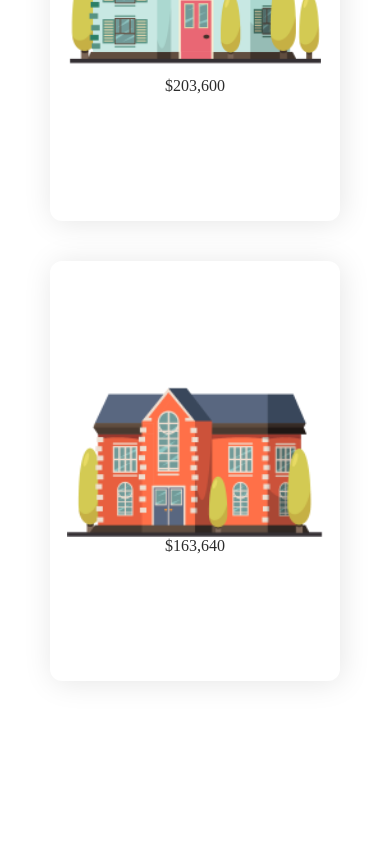
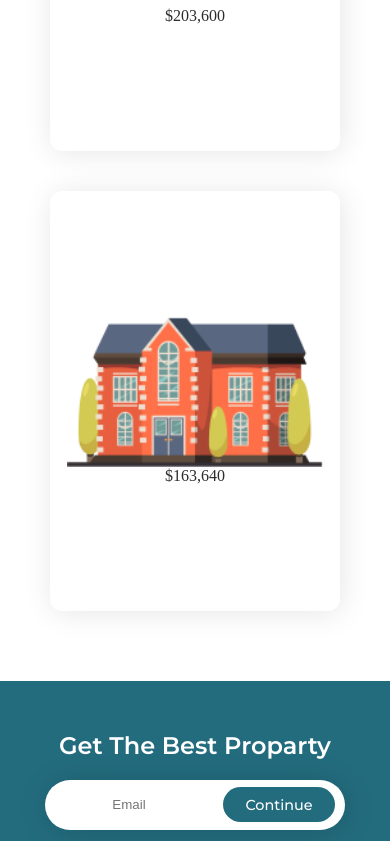
Before and after one commit to srikavya12-Kavs/realestate, a React (Create React App) app: page / in a window 390 px wide. Shown: the part 4220-5061 px from the top of the page. Built offline with nearby package versions, Linux system fonts and the light colour scheme.

Commit message:
more responsive

```diff
--- a/src/styles/_contact.scss
+++ b/src/styles/_contact.scss
@@ -4,17 +4,20 @@
 	flex-direction: column;
 	justify-content: center;
 	align-items: center;
-    margin-top: 80px;
     padding: 30px 0px;
-
-    @media (max-width: 500px) {
-        margin-top: 1000px;
-    }
 
     h3{
         font-size:2.5rem;
         margin:20px;
         color: #ffffff;
+
+        @media (max-width: 500px) {
+            font-size: 1.8rem;
+        }
+
+        @media (max-width: 400px) {
+            font-size: 1.5rem;
+        }
     }
 
     .contact-input{
@@ -25,6 +28,14 @@
         justify-content: center;
         border-radius: 50px;
         box-shadow: 2px 2px 30px rgba(0,0,0,0.15);
+
+        @media (max-width: 500px) {
+            width: 350px;
+        }
+
+        @media (max-width: 400px) {
+            width: 300px;
+        }
 
         input{
             width:100%;
--- a/src/styles/_property.scss
+++ b/src/styles/_property.scss
@@ -1,15 +1,13 @@
-
 .proparty{
 	width: 100%;
 	background-color: #FFFFFF;
 	display: flex;
-	height: 760px;
 	flex-direction: column;
 	align-items: center;
 	padding:40px 20px;
 	position: relative;
 	border-radius: 10px;
-	margin-top: 70px;
+	// margin-top: 70px;
 
     .proparty-heading{
         margin:20px;
```
